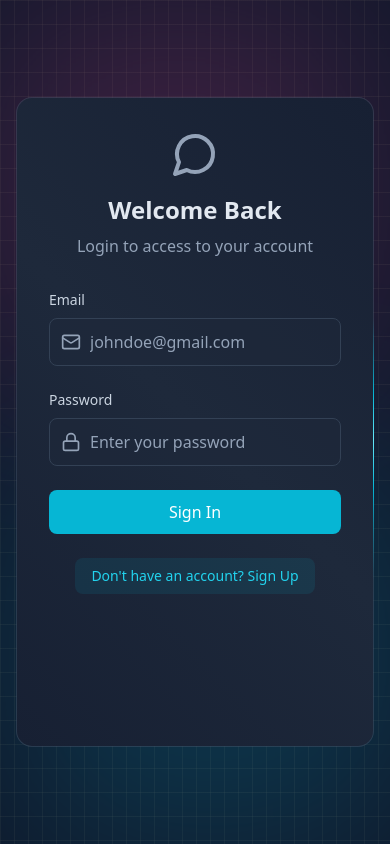
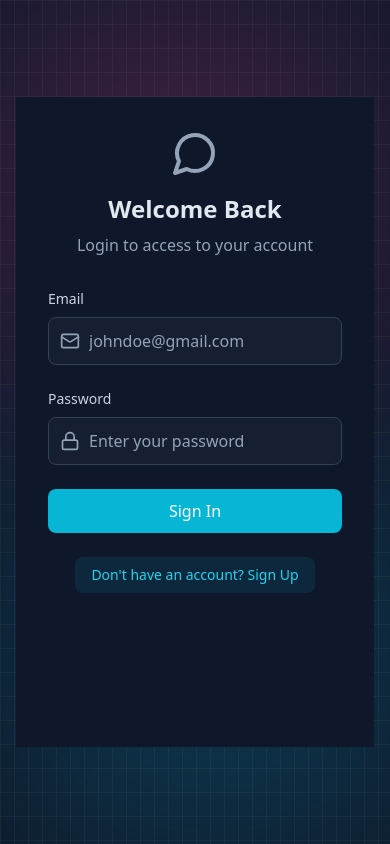
Before and after one commit to madhusudan1das/Madhusudan1, a React (Vite) app in the folder frontend/: page /login in a window 390 px wide. Built offline with nearby package versions, Linux system fonts and the light colour scheme; no server answers.

Commit message:
UI: Disable fancy border on mobile for native full-screen feel

```diff
--- a/frontend/src/components/BorderAnimatedContainer.jsx
+++ b/frontend/src/components/BorderAnimatedContainer.jsx
@@ -2,7 +2,7 @@
 // https://cruip-tutorials.vercel.app/animated-gradient-border/
 function BorderAnimatedContainer({ children }) {
   return (
-    <div className="w-full h-full [background:linear-gradient(45deg,#172033,theme(colors.slate.800)_50%,#172033)_padding-box,conic-gradient(from_var(--border-angle),theme(colors.slate.600/.48)_80%,_theme(colors.cyan.500)_86%,_theme(colors.cyan.300)_90%,_theme(colors.cyan.500)_94%,_theme(colors.slate.600/.48))_border-box] rounded-2xl border border-transparent animate-border  flex overflow-hidden">
+    <div className="w-full h-full flex overflow-hidden bg-slate-900 md:bg-transparent md:[background:linear-gradient(45deg,#172033,theme(colors.slate.800)_50%,#172033)_padding-box,conic-gradient(from_var(--border-angle),theme(colors.slate.600/.48)_80%,_theme(colors.cyan.500)_86%,_theme(colors.cyan.300)_90%,_theme(colors.cyan.500)_94%,_theme(colors.slate.600/.48))_border-box] md:rounded-2xl md:border md:border-transparent md:animate-border">
       {children}
     </div>
   );
```
